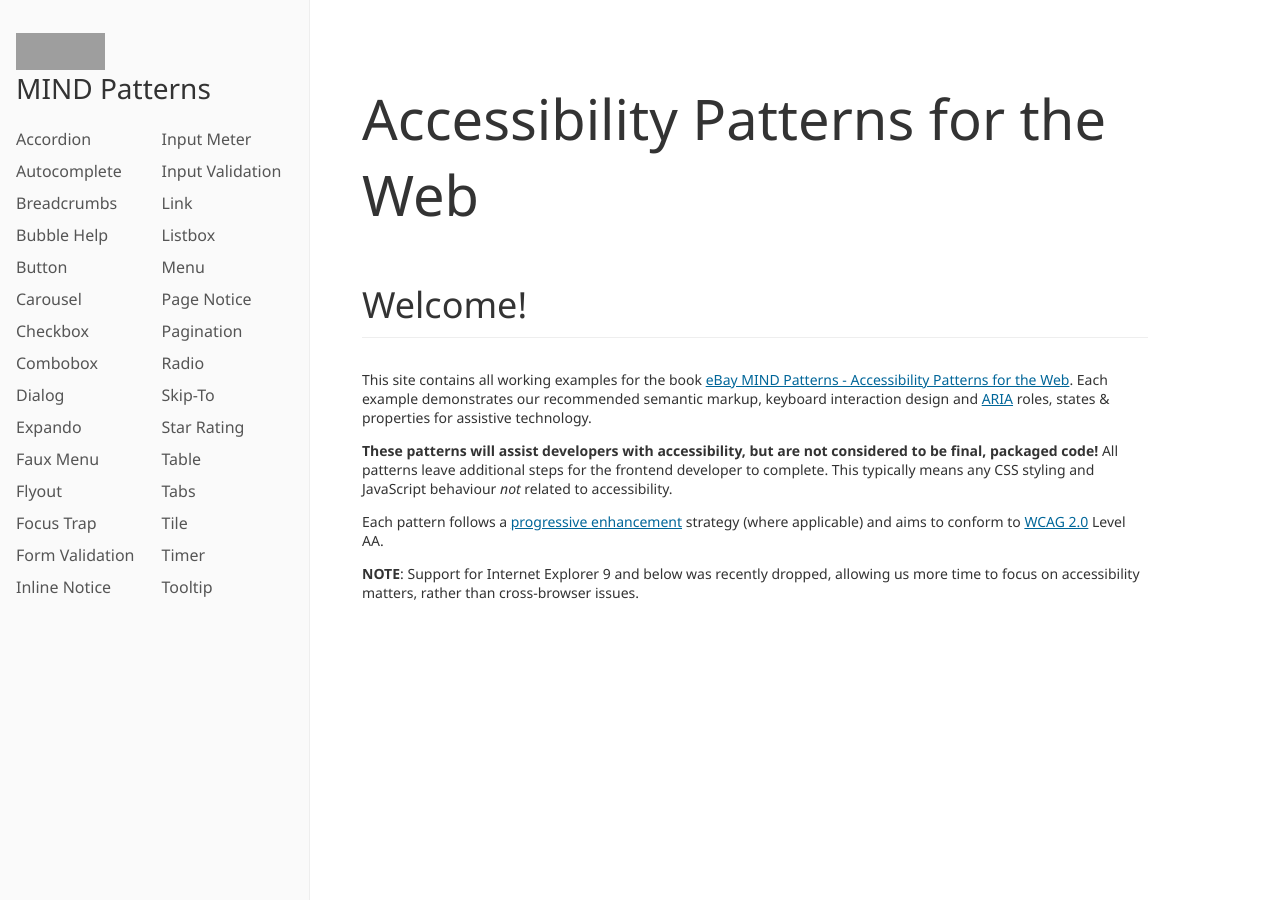
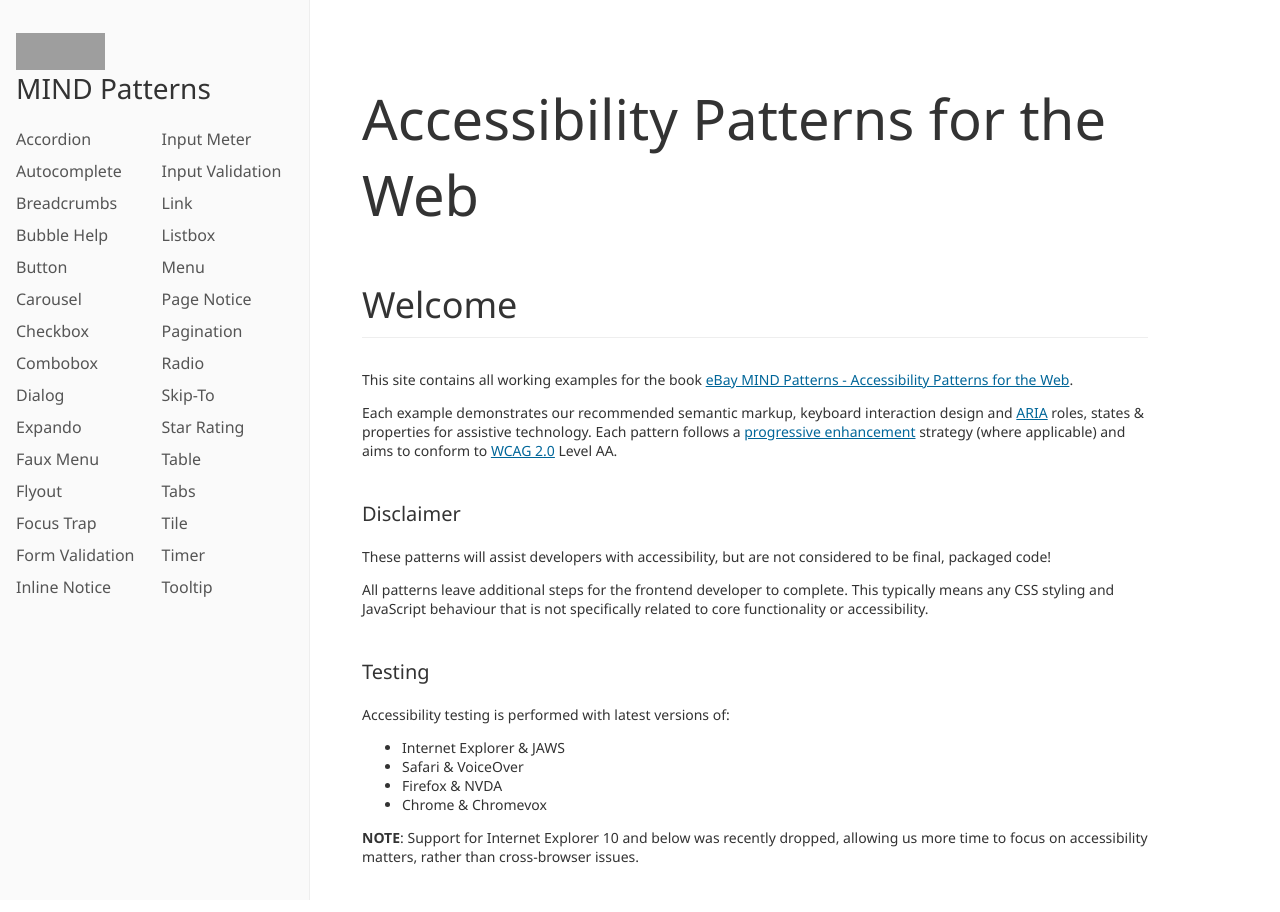
Before and after one commit to eBay/mindpatterns, a Jekyll site: the page built from index.html, in a window 1280 px wide. Built offline with Jekyll 4.4.1, drawn with Linux system fonts in a browser that asks for light colours; grey boxes are pictures that could not be loaded.

Commit message:
Added list of supported browsers & screen readers

```diff
--- a/index.html
+++ b/index.html
@@ -3,8 +3,21 @@ layout: page
 ---
 
 <h1>Accessibility Patterns for the Web</h1>
-<h2>Welcome!</h2>
-<p>This site contains all working examples for the book <a href="https://ebay.gitbooks.io/mindpatterns/content/">eBay MIND Patterns - Accessibility Patterns for the Web</a>. Each example demonstrates our recommended semantic markup, keyboard interaction design and <a href="http://www.w3.org/TR/wai-aria/">ARIA</a> roles, states &amp; properties for assistive technology.</p>
-<p><strong>These patterns will assist developers with accessibility, but are not considered to be final, packaged code!</strong> All patterns leave additional steps for the frontend developer to complete. This typically means any CSS styling and JavaScript behaviour <em>not</em> related to accessibility.</p>
-<p>Each pattern follows a <a href="http://en.wikipedia.org/wiki/Progressive_enhancement">progressive enhancement</a> strategy (where applicable) and aims to conform to <a href="http://www.w3.org/TR/WCAG20/">WCAG 2.0</a> Level AA.</p>
-<p><strong>NOTE</strong>: Support for Internet Explorer 9 and below was recently dropped, allowing us more time to focus on accessibility matters, rather than cross-browser issues.</p>
+
+<h2>Welcome</h2>
+<p>This site contains all working examples for the book <a href="https://ebay.gitbooks.io/mindpatterns/content/">eBay MIND Patterns - Accessibility Patterns for the Web</a>.</p>
+<p>Each example demonstrates our recommended semantic markup, keyboard interaction design and <a href="http://www.w3.org/TR/wai-aria/">ARIA</a> roles, states &amp; properties for assistive technology. Each pattern follows a <a href="http://en.wikipedia.org/wiki/Progressive_enhancement">progressive enhancement</a> strategy (where applicable) and aims to conform to <a href="http://www.w3.org/TR/WCAG20/">WCAG 2.0</a> Level AA.</p>
+
+<h3>Disclaimer</h3>
+<p>These patterns will assist developers with accessibility, but are not considered to be final, packaged code!</p>
+<p>All patterns leave additional steps for the frontend developer to complete. This typically means any CSS styling and JavaScript behaviour that is not specifically related to core functionality or accessibility.</p>
+
+<h3>Testing</h3>
+<p>Accessibility testing is performed with latest versions of:
+<ul>
+    <li>Internet Explorer &amp; JAWS</li>
+    <li>Safari &amp; VoiceOver</li>
+    <li>Firefox &amp; NVDA</li>
+    <li>Chrome &amp; Chromevox</li>
+</ul>
+<p><strong>NOTE</strong>: Support for Internet Explorer 10 and below was recently dropped, allowing us more time to focus on accessibility matters, rather than cross-browser issues.</p>
```
